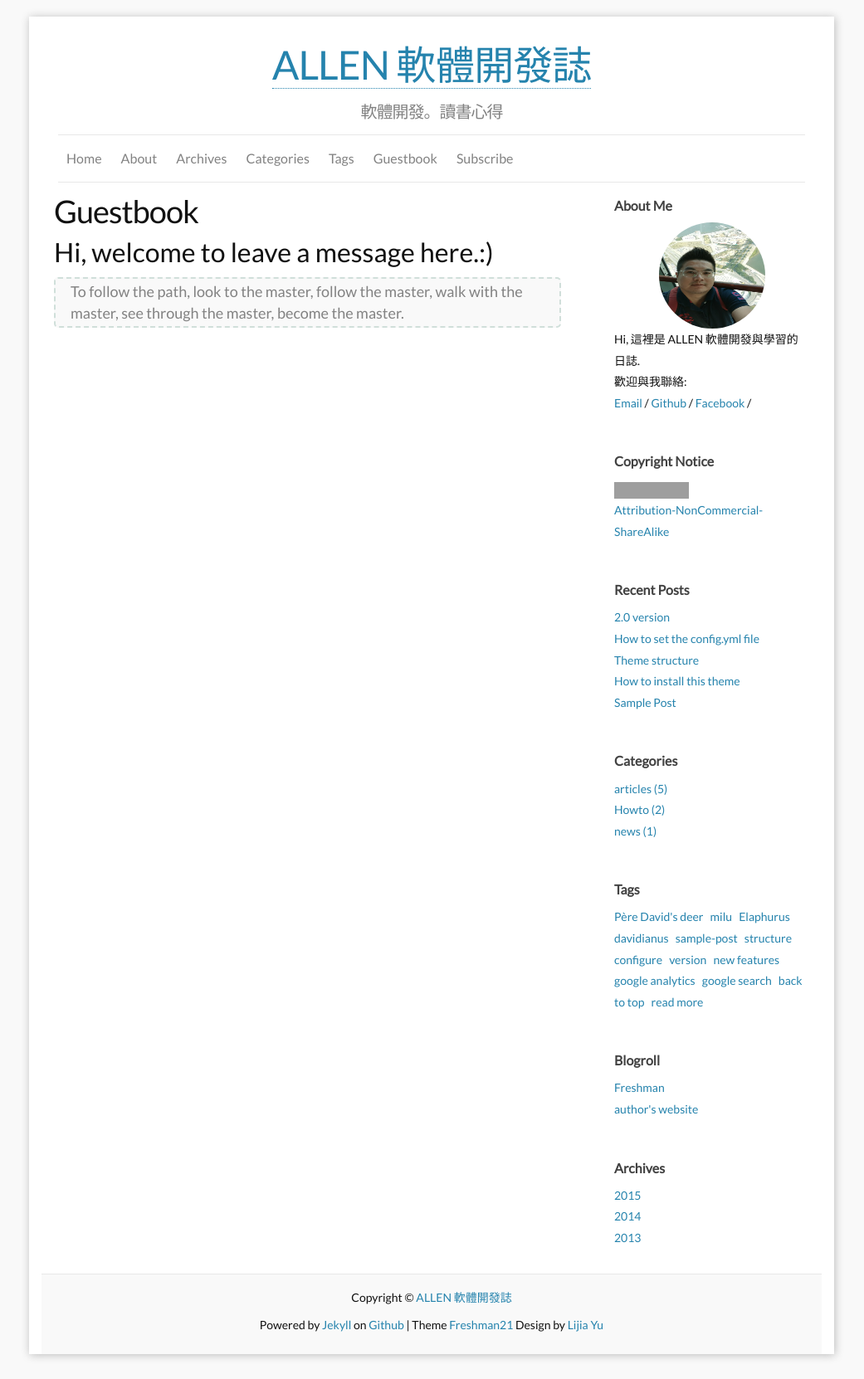
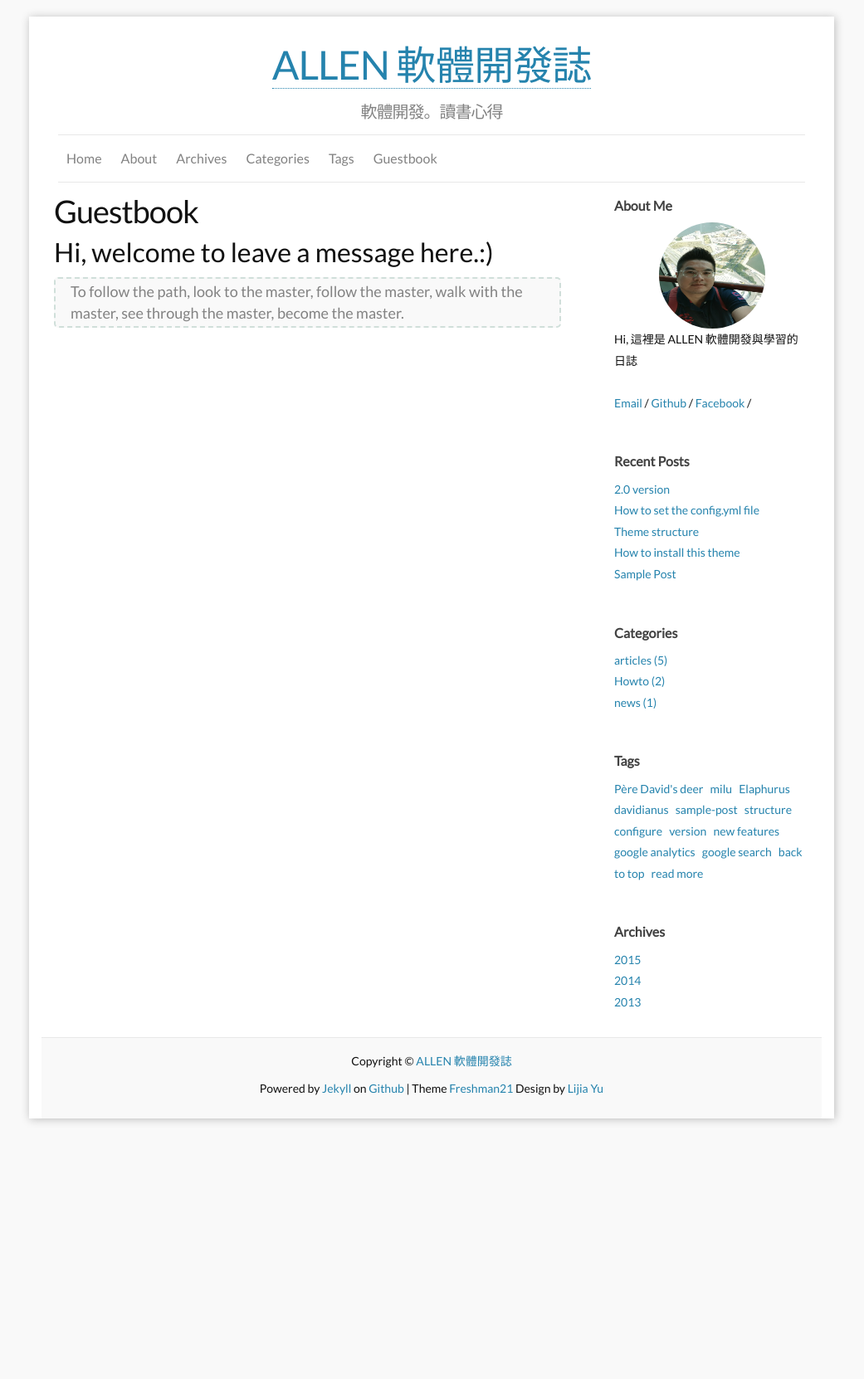
Before and after one commit to allenchien-tw/allenchien-tw.github.io, a Jekyll site: the page built from f_guestbook.md, in a window 1280 px wide. Shown: the whole page at 83% size, without its empty margins (120-1161 px from the left). Built offline with Jekyll 4.4.1, drawn with Linux system fonts in a browser that asks for light colours; some web fonts are replaced; comment, search, counter and statistics services are not loaded; after the commit the page ends 1378 px from its top, so only the background shows below that; grey boxes are pictures that could not be loaded.

Commit message:
[up] update about me

```diff
--- a/_config.yml
+++ b/_config.yml
@@ -15,9 +15,9 @@
 fb_username:  tw.allenchien
 github_username:  allenchien-tw
 favicon:     "/images/favicon.ico"
-aboutme: Hi, 這裡是 ALLEN 軟體開發與學習的日誌. # these are shown on aboutme-sidebar.
+aboutme: Hi, 這裡是 ALLEN 軟體開發與學習的日誌 # these are shown on aboutme-sidebar.
 aboutme_photo: "/images/me.jpg"
-google_analytics_key: UA-57979084-1 # put YOUR key here to enable tracking! (blank to disable)
+google_analytics_key:  # put YOUR key here to enable tracking! (blank to disable)
 
 
 ### Site setting:
@@ -43,7 +43,7 @@
       Home: "Home"
       About: "About"
       Guestbook: "Guestbook"
-      Subscribe: "Subscribe"
+      #Subscribe: "Subscribe"
     cn:
       Aboutme: "关于我"
       Archives: "存档"
--- a/_includes/Aboutme.html
+++ b/_includes/Aboutme.html
@@ -5,8 +5,6 @@
   <br />
 
   {% if site.ShowContactInfo == "True" %}
-
-  歡迎與我聯絡:
 
   <br />
   <a href="mailto:{{site.email}}" title="mailto: {{site.email}}">Email</a> /
--- a/_includes/head.html
+++ b/_includes/head.html
@@ -10,12 +10,6 @@
 <meta property="og:url" content="{{ page.url | replace:'index.html','' | prepend: site.url }}">
 <meta property="og:site_name" content="{{ site.title }}">
 <meta property="og:locale" content="{{ site.locale }}">
-<meta name="twitter:card" content="summary">
-<meta name="twitter:site" content="@{{ site.twitter_username }}">
-<meta name="twitter:creator" content="@{{ site.twitter_username }}">
-<meta name="twitter:title" content="{% if page.title %}{{ page.title }}{% else %}{{ site.title }}{% endif %}">
-<meta name="twitter:description" content="{% if page.excerpt %}{{ page.excerpt | strip_html | strip_newlines | truncate: 160 }}{% else %}{{ site.description }}{% endif %}">
-<meta name="twitter:url" content="{{ page.url | replace:'index.html','' | prepend: site.url }}">
 
 <meta name="keywords" content="{{ site.keywords }}">
 
--- a/_includes/sidebar.html
+++ b/_includes/sidebar.html
@@ -1,9 +1,7 @@
 <div class="col-sm-2">
 {% include Aboutme.html %}
-{% include Copyright_Notice.html %}
 {% include Recent_Posts.html %}
 {% include Categories.html %}
 {% include Tags.html %}
-{% include Blogroll.html %}
 {% include Archives.html %}
 </div>
```
